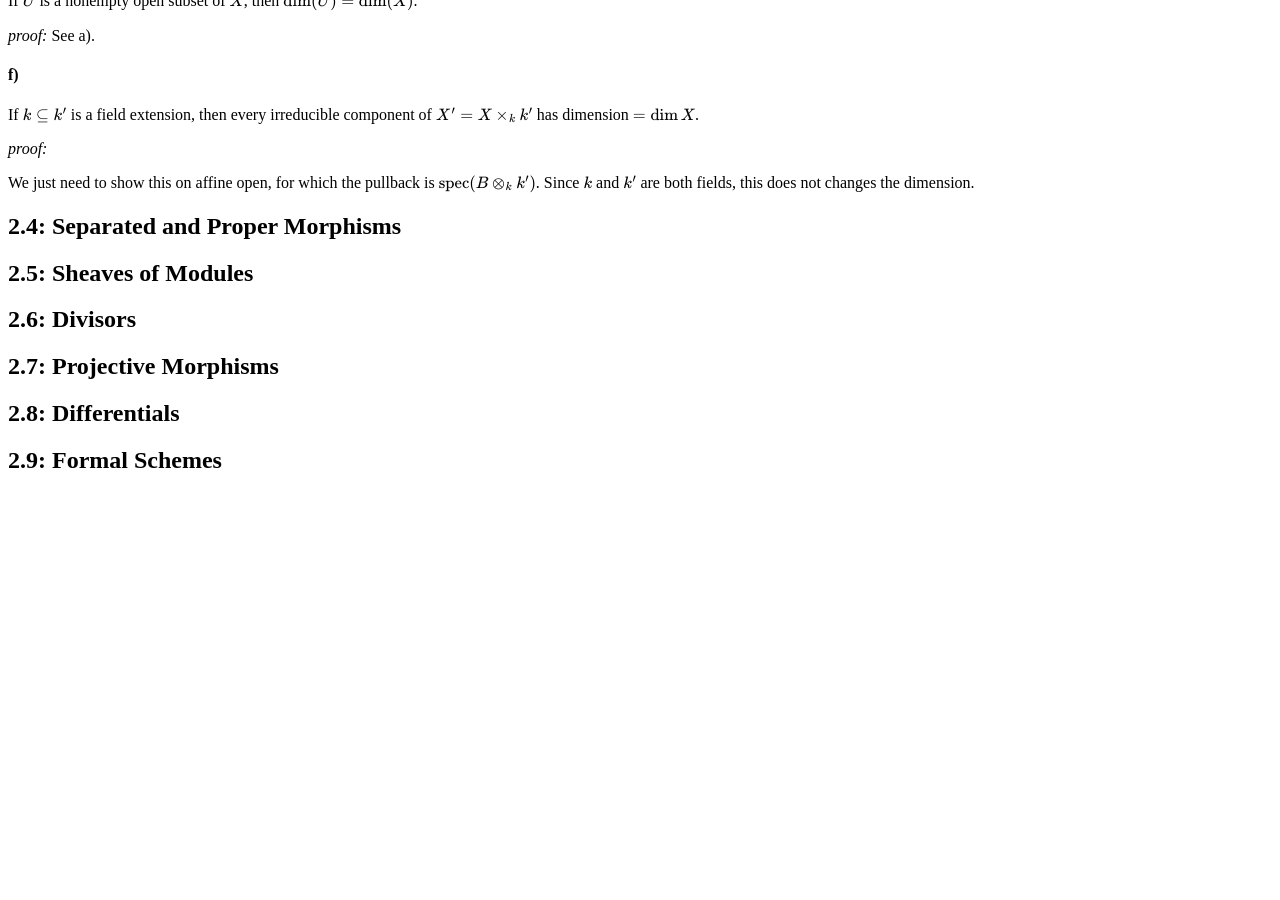
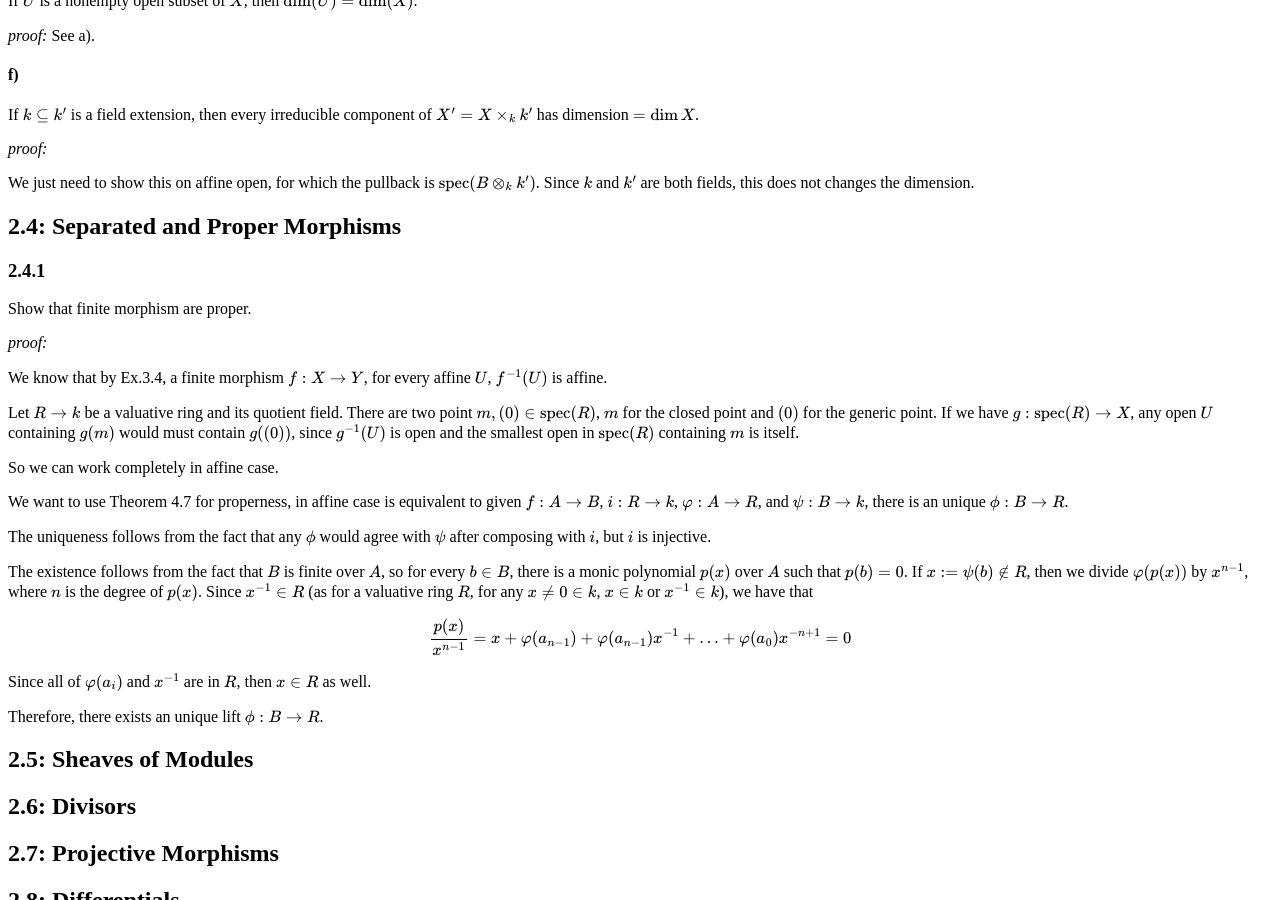
Before and after one commit to justinli1128/jiahaoliAcademicWebsite, a Jekyll site: the page built from AlgGeoPractice/AlgGeoChapter2.md, in a window 1280 px wide and 900 px high, scrolled down 8623 px. Built offline with Jekyll 4.4.1, drawn with Linux system fonts in a browser that asks for light colours; before the commit the page ends 9117 px from its top, so only the background shows below that.

Commit message:
Update AlgGeoChapter2.md

```diff
--- a/AlgGeoPractice/AlgGeoChapter2.md
+++ b/AlgGeoPractice/AlgGeoChapter2.md
@@ -430,6 +430,32 @@ We just need to show this on affine open, for which the pullback is $\spec(B\oti
 
 
 ## 2.4: Separated and Proper Morphisms
+
+### 2.4.1
+
+Show that finite morphism are proper.
+
+_proof:_
+
+We know that by Ex.3.4, a finite morphism $f: X\to Y$, for every affine $U$, $f^{-1}(U)$ is affine.
+
+Let $R\to k$ be a valuative ring and its quotient field. There are two point $m, (0)\in \spec(R)$, $m$ for the closed point and $(0)$ for the generic point. If we have $g:\spec(R)\to X$, any open $U$ containing $g(m)$ would must contain $g((0))$, since $g^{-1}(U)$ is open and the smallest open in $\spec(R)$ containing $m$ is itself.
+
+So we can work completely in affine case.
+
+We want to use Theorem 4.7 for properness, in affine case is equivalent to given $f:A\to B$, $i:R\to k$, $\varphi:A\to R$, and $\psi: B\to k$, there is an unique $\phi: B\to R$.
+
+The uniqueness follows from the fact that any $\phi$ would agree with $\psi$ after composing with $i$, but $i$ is injective.
+
+The existence follows from the fact that $B$ is finite over $A$, so for every $b\in B$, there is a monic polynomial $p(x)$ over $A$ such that $p(b)=0$. If $x:=\psi (b)\notin R$, then we divide $\varphi(p(x))$ by $x^{n-1}$, where $n$ is the degree of $p(x)$. Since $x^{-1}\in R$ (as for a valuative ring $R$, for any $x\neq 0\in k$, $x\in k $ or $x^{-1}\in k$), we have that
+
+\\[
+\frac{p(x)}{x^{n-1}}=x+\varphi(a\_{n-1})+\varphi(a\_{n-1})x^{-1}+...+\varphi(a\_0)x^{-n+1}=0
+\\] Since all of $\varphi(a\_i)$ and $x^{-1}$ are in $R$, then $x\in R$ as well.
+
+Therefore, there exists an unique lift $\phi:B\to R$.
+
+
 ## 2.5: Sheaves of Modules
 ## 2.6: Divisors
 ## 2.7: Projective Morphisms
```
